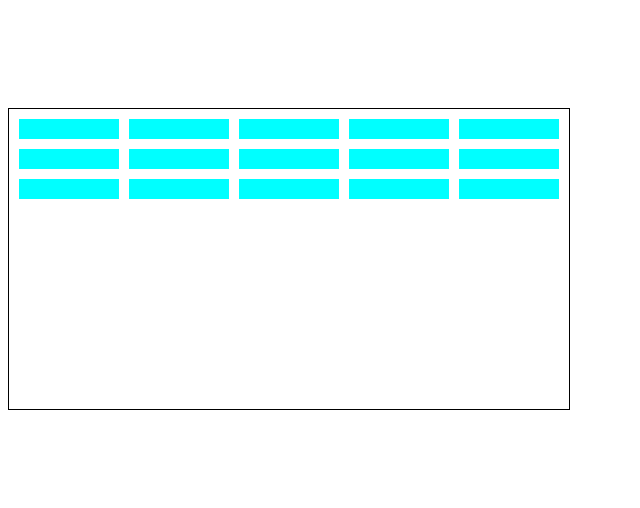
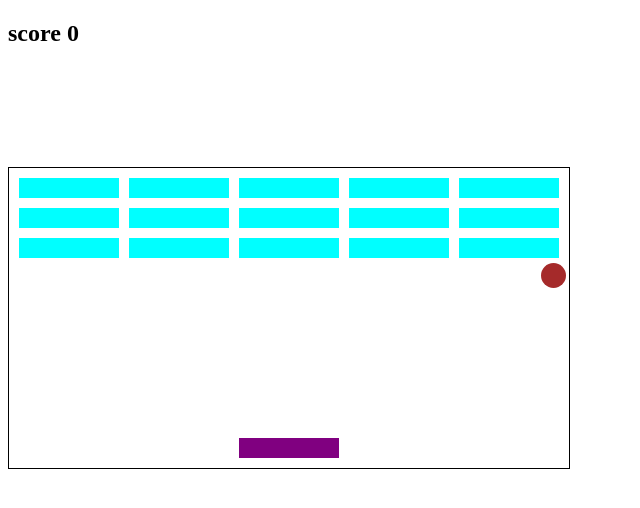
Before and after one commit to hlinh171038/break-game, a plain HTML site: page index.html in a window 1280 px wide. Shown: the whole page, without its empty margins (0-640 px from the left). Drawn offline with Linux system fonts and the light colour scheme.

Commit message:
finish ball direction, usser move

```diff
--- a/app.js
+++ b/app.js
@@ -1,8 +1,19 @@
 let grid = document.querySelector('#grid');
-//let block = document.querySelector('#block');
+let scoreDisplay = document.querySelector('#score');
 //variable
 const blockWidth = 100;
 const blockHeight = 20;
+const boardWidth = 560;
+const boardHeight = 300;
+const userStart = [230, 10];
+const currentUserPosition = userStart;
+const ballStart = [200, 40]
+let ballCurrentPosition = ballStart;
+let timeId;
+let ballDiameter = 25;
+let xDirection = 2;
+let yDirection = 2;
+
 //class for block
 class Block{
     constructor(xAxis, yAxis){
@@ -41,3 +52,92 @@ function createBlock(){
     }
 }
 createBlock()
+
+// create user block
+let user = document.createElement('div');
+user.classList.add('user');
+grid.appendChild(user);
+userPosition();
+//
+function userPosition(){
+    user.style.left = currentUserPosition[0] + 'px';
+    user.style.bottom = currentUserPosition[1] + 'px';
+}
+
+// move the user block
+ function moveUserBlock(e){
+    switch(e.key){
+        case 'ArrowLeft' :
+            if(currentUserPosition[0]>0){
+                currentUserPosition[0] -=10;
+                userPosition();
+                break;
+            }
+        case 'ArrowRight' :
+            if(currentUserPosition[0]<(boardWidth-blockWidth)){
+                currentUserPosition[0] +=10;
+                userPosition();
+                break;
+            }
+    }
+
+ }
+
+ document.addEventListener('keydown',moveUserBlock)
+ //ball position
+
+ function ballPosition(){
+    ball.style.left = ballCurrentPosition[0] + 'px';
+    ball.style.bottom = ballCurrentPosition[1] + 'px';
+ }
+//create the ball
+let ball = document.createElement('div');
+ball.classList.add('ball');
+grid.appendChild(ball);
+ballPosition();
+//move ball position
+function moveBall(){
+    ballCurrentPosition[0] +=xDirection;
+    ballCurrentPosition[1] +=yDirection;
+    ballPosition();
+    checkCollision();
+}
+
+timeId = setInterval(moveBall,30);
+
+// check collision
+function checkCollision(){
+    if(
+        ballCurrentPosition[0] >= (boardWidth - ballDiameter)
+        || ballCurrentPosition[0]<=0 ||
+        ballCurrentPosition[1] >= (boardHeight - ballDiameter)
+    ){
+        changeDirection();
+        console.log('gdgfd');
+    }
+    if(ballCurrentPosition[1]<=0){
+        clearInterval(timeId);
+        scoreDisplay.innerHTML = '<h2 id="g-over">Game over</h2>';
+        document.removeEventListener('keydown',moveUserBlock)
+    }
+}
+
+//change direction
+function changeDirection(){
+    if(xDirection == 2 && yDirection ==2){
+        yDirection = -2;
+        return;
+    }
+    if(xDirection == 2 && yDirection ==-2){
+        xDirection = -2;
+        return;
+    }
+    if(xDirection == -2 && yDirection == -2){
+        yDirection = 2;
+        return;
+    }
+    if(xDirection == -2 && yDirection == 2){
+        xDirection = 2;
+        return;
+    }
+}
--- a/index.html
+++ b/index.html
@@ -8,6 +8,7 @@
     <link rel="stylesheet" href="style.css">
 </head>
 <body>
+    <h2>score <span id="score">0</span></h2>
     <div id="grid">
 
     </div>
--- a/style.css
+++ b/style.css
@@ -11,3 +11,19 @@
     height: 20px;
     background-color: cyan;
 }
+.user{
+    position: absolute;
+    width:100px;
+    height: 20px;
+    background-color: purple;
+}
+.ball{
+    position:absolute;
+    width:25px;
+    height: 25px;
+    border-radius: 25px ;
+    background-color:brown;
+}
+#g-over{
+    color:red;
+}
```
